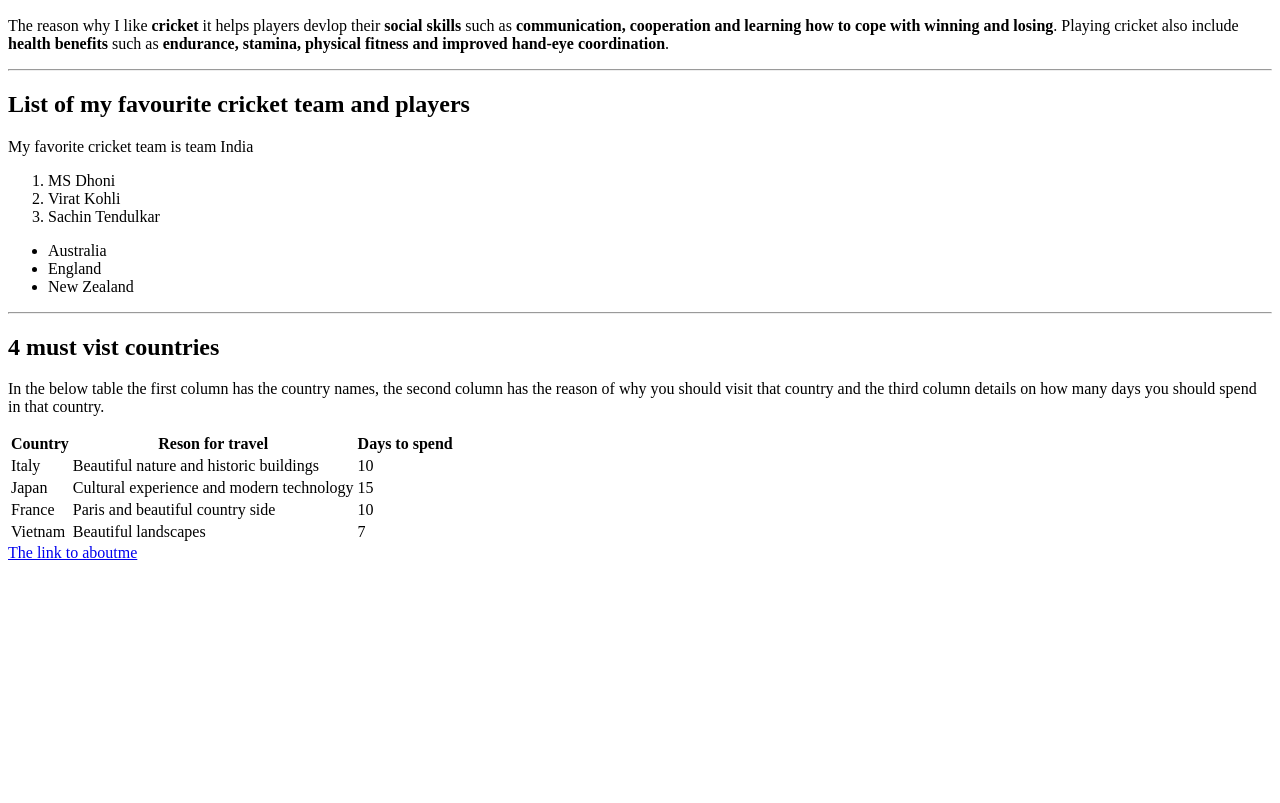
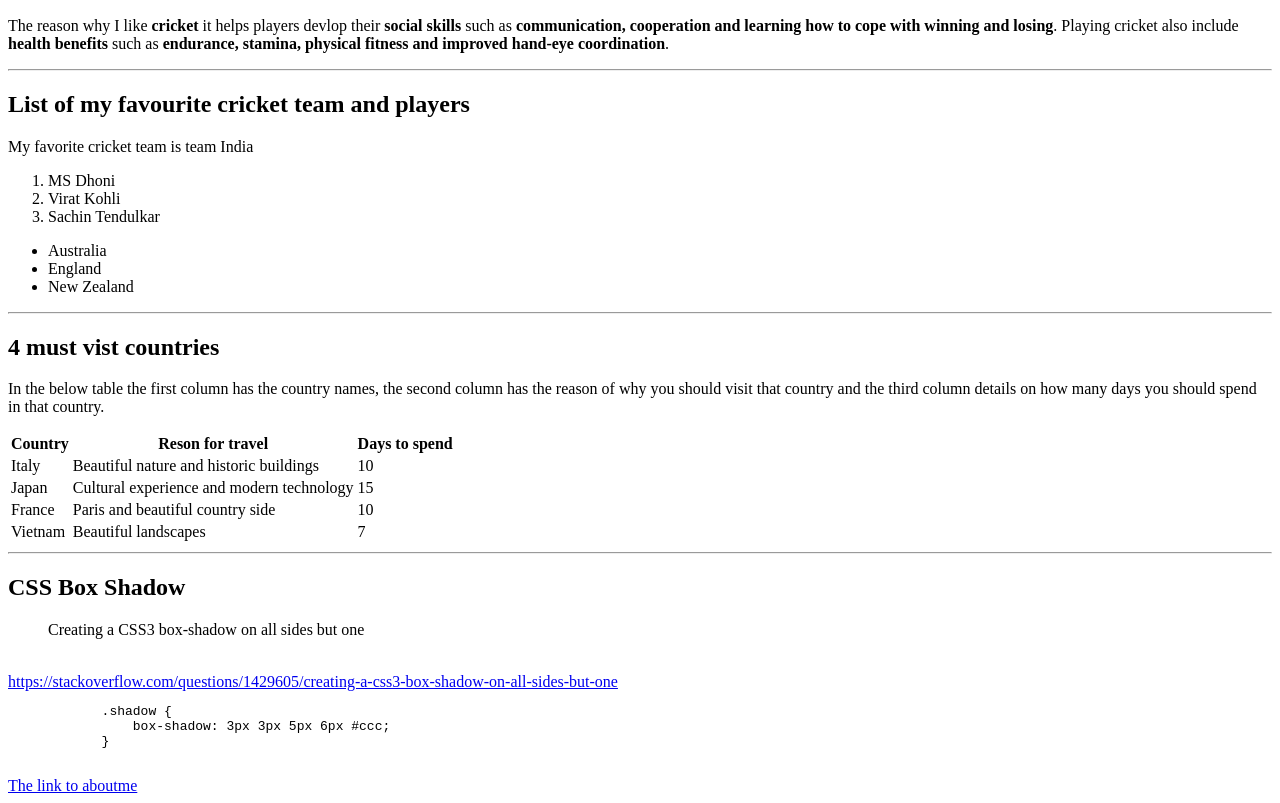
Before and after one commit to 44-563-Web-Apps-S23/44563-webapps-assignment-3-SaiDineshKopparthi, a plain HTML site: page index.html in a window 1280 px wide. Shown: the part 110-913 px from the top of the page. Before the commit the page ends 800 px from the top, so only its background shows below. Drawn offline with Linux system fonts and the light colour scheme.

Commit message:
Code snippet added

```diff
--- a/index.html
+++ b/index.html
@@ -59,8 +59,15 @@
             </tr>
         </table>
 
-
-
+        <hr>
+        <h2>CSS Box Shadow</h2>
+        <blockquote>Creating a CSS3 box-shadow on all sides but one</blockquote><br>
+        <a href = "https://stackoverflow.com/questions/1429605/creating-a-css3-box-shadow-on-all-sides-but-one">https://stackoverflow.com/questions/1429605/creating-a-css3-box-shadow-on-all-sides-but-one</a>
+        <pre>
+            .shadow {
+                box-shadow: 3px 3px 5px 6px #ccc;
+            }
+        </pre>
         <a href="aboutme.html">The link to aboutme</a>
     </body>
 </html>
```
